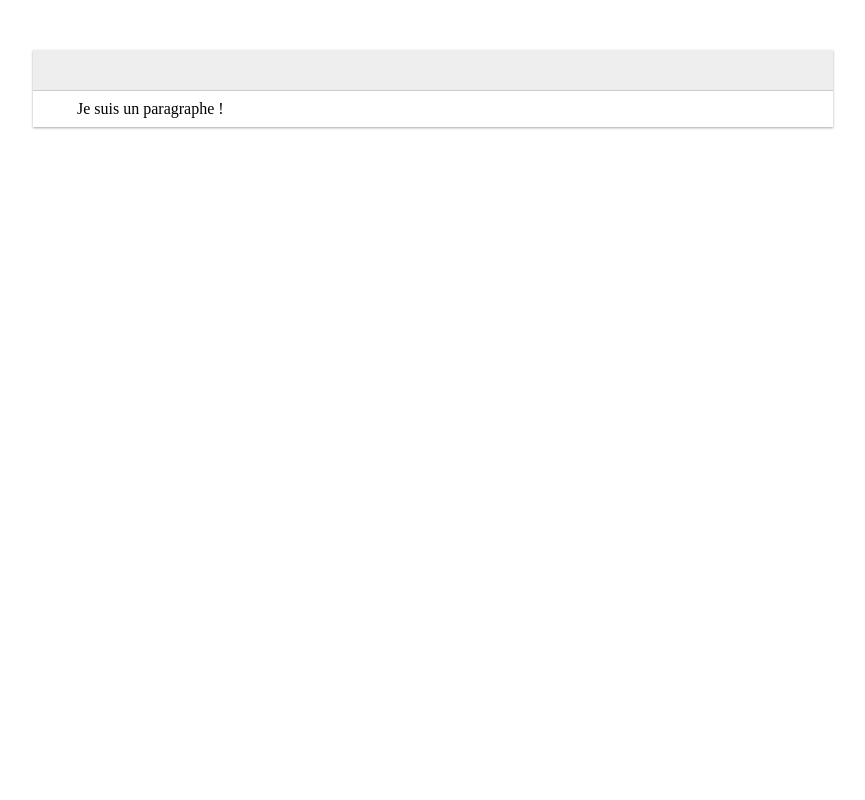
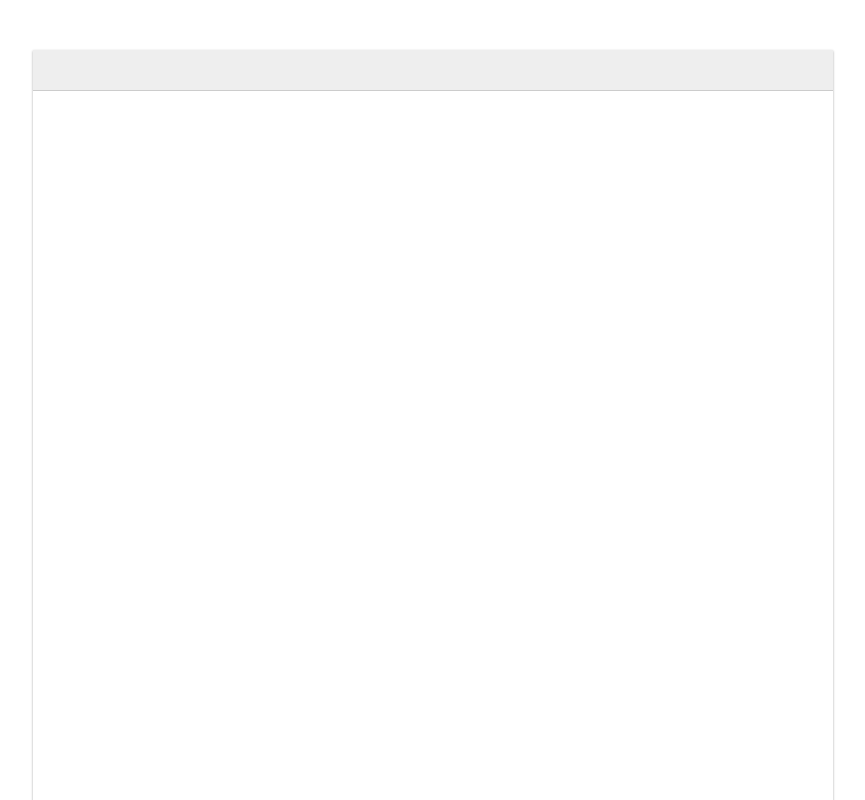
Before and after one commit to Jacques-herrmann/Heisenberg, a Vue app: page / in a window 1280 px wide. Shown: the top 800 px of the page, without its empty margins (207-1072 px from the left). Built offline with nearby package versions, Linux system fonts and the light colour scheme; the HTML template or start-up script is replaced by a standard one.

Commit message:
Prevent all keyboard user interaction and update structureContent

```diff
--- a/src/components/mdEditor.vue
+++ b/src/components/mdEditor.vue
@@ -12,13 +12,22 @@
                      (internal.currentItemIndex === index ? ' MDEditor__md-block--selected': '')"
                     v-for="(item, index) in structuredContent"
                     :key="item.id"
-                    @click="ui.selectBlock(index)"
-                    @input="internal.updateContent($event)"
+                    @click="blocks.selectBlock(index)"
                     @keydown="ui.handleKeyDown($event)"
+                    v-on:beforeinput="ui.handleInput($event)"
                 >
                     <button class="MDEditor__button MDEditor__button--dragable"><i class="mdi mdi-drag-vertical"/></button>
-                    <p class="MDEditor__content" :ref="item.id" v-if="item.type === 'p'" :contenteditable="editMode">{{ item.content }}</p>
-                    <button class="MDEditor__button MDEditor__button--delete" @click="ui.deleteBlockAt(index)"><i class="mdi mdi-delete"/></button>
+                    <pre class="MDEditor__content" :ref="item.id" v-if="item.type === 'p'" :contenteditable="editMode">{{ item.content }}</pre>
+                    <button class="MDEditor__button MDEditor__button--delete" @click="blocks.deleteBlockAt(index)"><i class="mdi mdi-delete"/></button>
+                </div>
+                <div
+                    v-if="!structuredContent.length"
+                    class="MDEditor__no-content"
+                >
+                    <img :src="internal.BLANK_DOC" alt="Blank document">
+                    <span class="MDEditor__no-content-title">Aucun contenu !</span>
+                    <span class="MDEditor__no-content-text">Ajouter un block et commencer à travailler</span>
+                    <button @click="blocks.addBlock(0)">Ajouter un block</button>
                 </div>
 <!--            </transition-group>-->
 <!--        </draggable>-->
@@ -30,12 +39,13 @@
     import { Component, Watch } from 'vue-property-decorator'
     import draggable from 'vuedraggable'
     import { uuidv4 } from '@/lib/generators.js'
+    import blank from '@/assets/blank-document.png'
 
     export default @Component({
         props: {
             value: {
                 type: String,
-                default: "Je suis un paragraphe !"
+                default: ""
             },
             editMode: {
                 type: Boolean,
@@ -49,12 +59,14 @@
 
      class MDEditor extends Vue {
         structuredContent = [];
+
         /**
          * Everything about internal states including constant, getters
          **/
         internal = {
             currentItemIndex: 1,
             drag: false,
+            BLANK_DOC: blank,
             /*-------------------------------------------------------------------------------------------*/
             _getCaretPosition: (block) => {
                 let caretPos = 0,
@@ -82,21 +94,16 @@
                 return caretPos;
             },
             _setCaretPosition: (block, position=0) => {
+                this.$nextTick(() => {
                     let selection = window.getSelection();
                     let range = document.createRange();
                     range.setStart(block.childNodes[0], Math.min(position, block.childNodes[0].length));
                     range.collapse(true);
                     selection.removeAllRanges();
                     selection.addRange(range);
+                })
             },
             /*-------------------------------------------------------------------------------------------*/
-            updateContent: (event) => {
-                const caretPosition = this.internal._getCaretPosition(event.target);
-                this.structuredContent[this.internal.currentItemIndex].content = event.target.innerText;
-                this.$nextTick(() => {
-                    this.internal._setCaretPosition(event.target, caretPosition);
-                })
-            },
         };
 
         /**
@@ -141,7 +148,7 @@
             decodeMDFrom: (structuredContent) => {
                 let output = '';
                 for (const block of structuredContent) {
-                    if (block.type === 'p') output += block.content
+                    if (block.type === 'p') output += block.content + '\n'
                 }
                 return output;
             },
@@ -151,37 +158,46 @@
          * Everything about user interaction <=> block management including switch, remove, type change
          **/
         ui = {
-            selectBlock: (index) => {
-                this.internal.currentItemIndex = index;
+            /** Handling key event, event and respective behaviors functions **/
+            keyboard: {
+                arrowKeys: ['ArrowLeft', 'ArrowRight', 'ArrowUp', 'ArrowDown'],
+                notCharKeys: ['Enter', 'Delete', 'ArrowUp', 'ArrowDown', 'Tab', 'Backspace', 'Insert', 'Shift',
+                    'Control', 'Alt', 'Meta', 'CapsLock', 'Escape', 'F1', 'F2', 'F3', 'F4', 'F5', 'F6', 'F7', 'F8',
+                    'F9', 'F10', 'F11', 'F12', 'AudioVolumeMute', 'AudioVolumeDown', 'AudioVolumeUp', 'AltGraph',
+                    'ContextMenu', 'NumLock', 'Home', 'PageUp', 'End', 'PageDown', 'Clear', 'Dead'],
+                precedentKey: '',
             },
-            deleteBlockAt: (index) => {
-                this.structuredContent.splice(index, 1);
+            handleKeyDown: (event) => {
+                /** Handle keyboard event that doesn't trigger an InputEvent **/
+                if (event && event instanceof KeyboardEvent) {
+                    if (this.ui.keyboard.arrowKeys.indexOf(event.key) !== -1) {
+                        event.preventDefault();
+                        this.ui.behaviors.onArrows(event.target, event.key);
+                    }
+                    else if (this.ui.keyboard.precedentKey !== 'AltGraph' && !event.altKey && !event.ctrlKey && !event.metaKey &&
+                        this.ui.keyboard.notCharKeys.indexOf(event.key) === -1){
+                        event.preventDefault();
+                        this.ui.behaviors.onCharacter(event.target, event.key);
+                    }
+                    this.ui.keyboard.precedentKey = event.key
+                }
             },
-
-            /** Handling keyup event and respective behaviors functions **/
-            handleKeyDown: (event) => {
-                console.log(event.key);
-                const preventKeys = ['Enter', 'Delete', 'ArrowUp', 'ArrowDown', 'Tab'];
-                if (event && event instanceof KeyboardEvent) {
-                    if (event.key && preventKeys.indexOf(event.key) !== -1) event.preventDefault();
-                    switch (event.key) {
-                        case 'Enter':
-                            this.ui.behaviors.onEnter(event);
+            handleInput: (event) => {
+                //** Handle the before input event to control his behaviour **/
+                event.preventDefault();
+                if (event && event instanceof InputEvent) {
+                    switch (event.inputType) {
+                        case 'insertText':
+                            this.ui.behaviors.onCharacter(event.target, event.data);
                         break;
-                        case 'Delete':
-                            this.ui.behaviors.onDelete();
+                            case 'insertParagraph':
+                            this.ui.behaviors.onEnter(event.target);
                             break;
-                        case 'ArrowUp':
-                        case 'ArrowDown':
-                        case 'ArrowRight':
-                        case 'ArrowLeft':
-                            this.ui.behaviors.onArrows(event);
+                        case 'deleteContentForward':
+                            this.ui.behaviors.onDelete(event.target);
                             break;
-                        case 'Tab':
-                            this.ui.behaviors.onTab();
-                            break;
-                        case 'Backspace':
-                            this.ui.behaviors.onBackspace(event);
+                        case 'deleteContentBackward':
+                            this.ui.behaviors.onBackspace(event.target);
                             break;
                         default:
                             this.ui.behaviors.onUnHandle();
@@ -189,13 +205,10 @@
                 }
             },
             behaviors: {
-                onEnter: (event) => { /** Create a new block containing after caret content of current block **/
-                    const caretPosition = this.internal._getCaretPosition(event.target);
-                    const beforeCaretContent = event.target.innerText.substr(0, caretPosition);
-                    const afterCaretContent = event.target.innerText.substr(caretPosition);
+                onEnter: (target) => { /** Create a new block containing after caret content of current block **/
+                    const caretPosition = this.internal._getCaretPosition(target);
 
-                    this.structuredContent[this.internal.currentItemIndex].content = beforeCaretContent;
-                    this.structuredContent.splice(this.internal.currentItemIndex + 1, 0, ...this.codec.encodeFromMD(afterCaretContent));
+                    this.blocks.splitBlock(this.internal.currentItemIndex, caretPosition);
                     this.internal.currentItemIndex ++;
                     this.$nextTick(() => {
                         /** Here we are waiting the DOM to rerender the new block before position caret on it**/
@@ -204,34 +217,45 @@
                     });
                 },
                 onTab: () => {},
-                onBackspace: (event) => {/** Fusion current line with the precedent one if caretPosition === 0 **/
-                    const caretPosition = this.internal._getCaretPosition(event.target);
-                    const currentBlockContent = event.target.innerText.substr(caretPosition);
+                onBackspace: (target) => {
+                    /** Fusion current line with the precedent one if caretPosition === 0 **/
+                    const caretPosition = this.internal._getCaretPosition(target);
                     const precedentBlock = this.internal.currentItemIndex ?
                         this.$refs[this.structuredContent[this.internal.currentItemIndex - 1].id][0] : null;
                     const precedentTextLength = precedentBlock ? precedentBlock.childNodes[0].length: 0;
 
                     if (!caretPosition && precedentBlock) {
-                        event.preventDefault();
-                        this.structuredContent[this.internal.currentItemIndex - 1].content += currentBlockContent;
-                        this.structuredContent.splice(this.internal.currentItemIndex, 1);
+                        this.blocks.mergeBlockWithPrecedent(this.internal.currentItemIndex);
                         this.internal.currentItemIndex--;
-                        this.$nextTick(() => {
                         this.internal._setCaretPosition(precedentBlock, precedentTextLength);
-                        })
+                    }
+                     /** else simply remove precedent character **/
+                    else if (caretPosition){
+                        this.blocks.removeAt(this.internal.currentItemIndex, caretPosition);
+                        this.internal._setCaretPosition(target, caretPosition - 1);
                     }
                 },
-                onDelete: () => {
+                onDelete: (target) => {
+                    const caretPosition = this.internal._getCaretPosition(target);
+                    const followingBlock = this.internal.currentItemIndex + 1 < this.structuredContent.length ?
+                        this.$refs[this.structuredContent[this.internal.currentItemIndex + 1].id][0] : null;
+                    const caretAtEnd = caretPosition === this.structuredContent[this.internal.currentItemIndex].content.length;
 
+                    /** Fusion current line with the following one if caret at the end of the line **/
+                    if (followingBlock && caretAtEnd) { this.blocks.mergeBlockWithPrecedent(this.internal.currentItemIndex + 1); }
+
+                    /** else simply remove next character**/
+                    else { this.blocks.removeAt(this.internal.currentItemIndex, caretPosition + 1); }
+                    this.internal._setCaretPosition(target, caretPosition);
                 },
-                onArrows: (event) => {
-                    const caretPosition = this.internal._getCaretPosition(event.target);
+                onArrows: (target, key) => {
+                    const caretPosition = this.internal._getCaretPosition(target);
                     const precedentBlock = this.internal.currentItemIndex ?
                         this.$refs[this.structuredContent[this.internal.currentItemIndex - 1].id][0] : null;
                     const nextBlock = this.internal.currentItemIndex < this.structuredContent.length - 1 ?
                         this.$refs[this.structuredContent[this.internal.currentItemIndex + 1].id][0] : null;
 
-                    switch (event.key) {
+                    switch (key) {
                         case 'ArrowUp':
                             if (precedentBlock) {
                                 this.internal.currentItemIndex --;
@@ -246,23 +270,28 @@
                             break;
                         case 'ArrowLeft':
                             if (!caretPosition && precedentBlock) { /** Change block only if caret is in the beginning of the block**/
-                                event.preventDefault();
                                 const precedentTextLength = precedentBlock.childNodes[0].length;
                                 this.internal.currentItemIndex --;
                                 this.internal._setCaretPosition(precedentBlock, precedentTextLength);
                             }
+                            else { this.internal._setCaretPosition(target, caretPosition - 1); }
                             break;
                         case 'ArrowRight':
                             const currentTextLength = this.structuredContent[this.internal.currentItemIndex].content.length;
                             if (caretPosition >= currentTextLength && nextBlock) { /** Change block only if caret is in the end of the block**/
-                                event.preventDefault();
                                 this.internal.currentItemIndex ++;
                                 this.internal._setCaretPosition(nextBlock);
                             }
+                            else { this.internal._setCaretPosition(target, caretPosition + 1); }
                             break;
                     }
                 },
-                onUnHandle: () => {},
+                onCharacter: (target , key) => {
+                    const caretPosition = this.internal._getCaretPosition(target);
+                    this.blocks.insertAt(this.internal.currentItemIndex, caretPosition, key);
+                    this.internal._setCaretPosition(target, caretPosition + 1);
+                },
+                onUnHandle: (event) => {},
             },
             /** Drag & Drop interaction **/
             onDrag: () => {
@@ -274,9 +303,40 @@
         };
 
         /**
-         * Everything about shortcut
+         * Everything about blocks management
          **/
-        shortcut = {};
+        blocks = {
+            selectBlock: (index) => {
+                this.internal.currentItemIndex = index;
+            },
+            addBlock: (index) => {
+                this.structuredContent.splice(index, 0, this.codec.parseBlock.paragraph(''));
+            },
+            deleteBlockAt: (index) => {
+                this.structuredContent.splice(index, 1);
+            },
+            insertAt: (index, caretPos, char) => {
+                const currentContent = this.structuredContent[index];
+                currentContent.content = currentContent.content.slice(0, caretPos) + char + currentContent.content.slice(caretPos);
+                this.structuredContent.splice(index, 1, currentContent);
+            },
+            removeAt: (index, caretPos, length=1) => {
+                const currentContent = this.structuredContent[index];
+                currentContent.content = currentContent.content.slice(0, caretPos - length) + currentContent.content.slice(caretPos);
+                this.structuredContent.splice(index, 1, currentContent);
+            },
+            mergeBlockWithPrecedent: (index) => {
+                this.structuredContent[index - 1].content += this.structuredContent[index].content;
+                this.structuredContent.splice(index, 1);
+            },
+            splitBlock: (index, caretPos) => {
+                const beforeCaretContent = this.structuredContent[index].content.substr(0, caretPos);
+                const afterCaretContent = this.structuredContent[index].content.substr(caretPos);
+                this.structuredContent[index].content.slice(0, caretPos);
+                this.structuredContent.splice(index , 1, ...this.codec.encodeFromMD(beforeCaretContent));
+                this.structuredContent.splice(index + 1, 0, ...this.codec.encodeFromMD(afterCaretContent));
+            },
+        };
 
         /**
          * Everything about importing content, media, formatted text (Work, HTML)
@@ -320,8 +380,17 @@
     }
 </script>
 <style lang="stylus">
+@import url('https://fonts.googleapis.com/css2?family=Rubik:wght@400;500;700;900&display=swap');
+resetButton()
+    background transparent
+    border-color transparent
+    font-weight normal
+*
+    font-family "Rubik"
+
 .MDEditor
     width 800px
+    min-height 1000px
     margin 50px auto
     box-shadow 0 1px 3px rgba(0,0,0,0.12), 0 1px 2px rgba(0,0,0,0.24)
     &__controls-bar
@@ -332,9 +401,7 @@
         text-align left
         border-bottom 1px solid #ccc
     &__button
-        background transparent
-        border-color transparent
-        font-weight normal
+        resetButton()
         height 36px
         padding 8px
         color #888
@@ -366,7 +433,6 @@
     /** Content type style **/
     &__content
         flex-grow 2
-
     & p
         padding 8px
         margin 0
@@ -374,6 +440,41 @@
     /** Remove default outline **/
     & *
         outline none
+
+    &__no-content
+        width 100%
+        padding 30px 0
+        display flex
+        align-items center
+        flex-direction column
+        & > *
+            margin 5px
+        & > img
+            height 100px
+        & > button
+            resetButton()
+            height 36px
+            border-radius 4px
+            display flex
+            align-items center
+            justify-content center
+            text-transform uppercase
+            font-weight 500
+            background-color #ADC3D1
+            cursor pointer
+            transition all 0.3s ease-in-out
+            &:hover
+                background-color #759CC9
+        &-title
+            font-size 18px
+            font-weight bolder
+            color #333333
+        &-text
+            font-size 14px
+            color #949494
+
+
+
 
 /** Drag & Drop animation **/
 .flip-list-move
```
Lines whose indentation alone changed are shown as unchanged.
